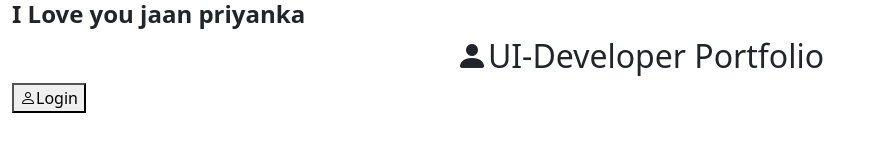
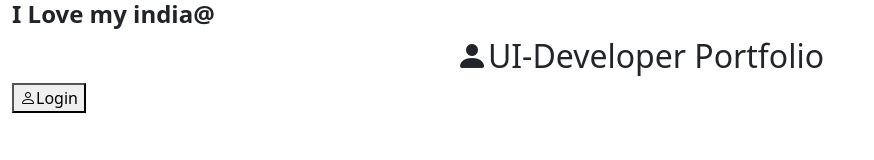
Before and after one commit to Satyaa1997/UI-Developer, a plain HTML site: page index.html in a window 1280 px wide. Shown: the whole page, without its empty margins (0-874 px from the left). Drawn offline with nearby package versions, Linux system fonts and the light colour scheme.

Commit message:
Update index.html
change h1

```diff
--- a/index.html
+++ b/index.html
@@ -9,7 +9,7 @@
     <title>Document</title>
 </head>
 <body class="container-fluid">
-    <h1 class="fw-bold fs-4">I Love you jaan priyanka</h1>
+    <h1 class="fw-bold fs-4">I Love my india@</h1>
     <h2 class="bi bi-person-fill text-center">UI-Developer Portfolio</h2>
     <button class="bi bi-person">Login</button>
 </body>
```
